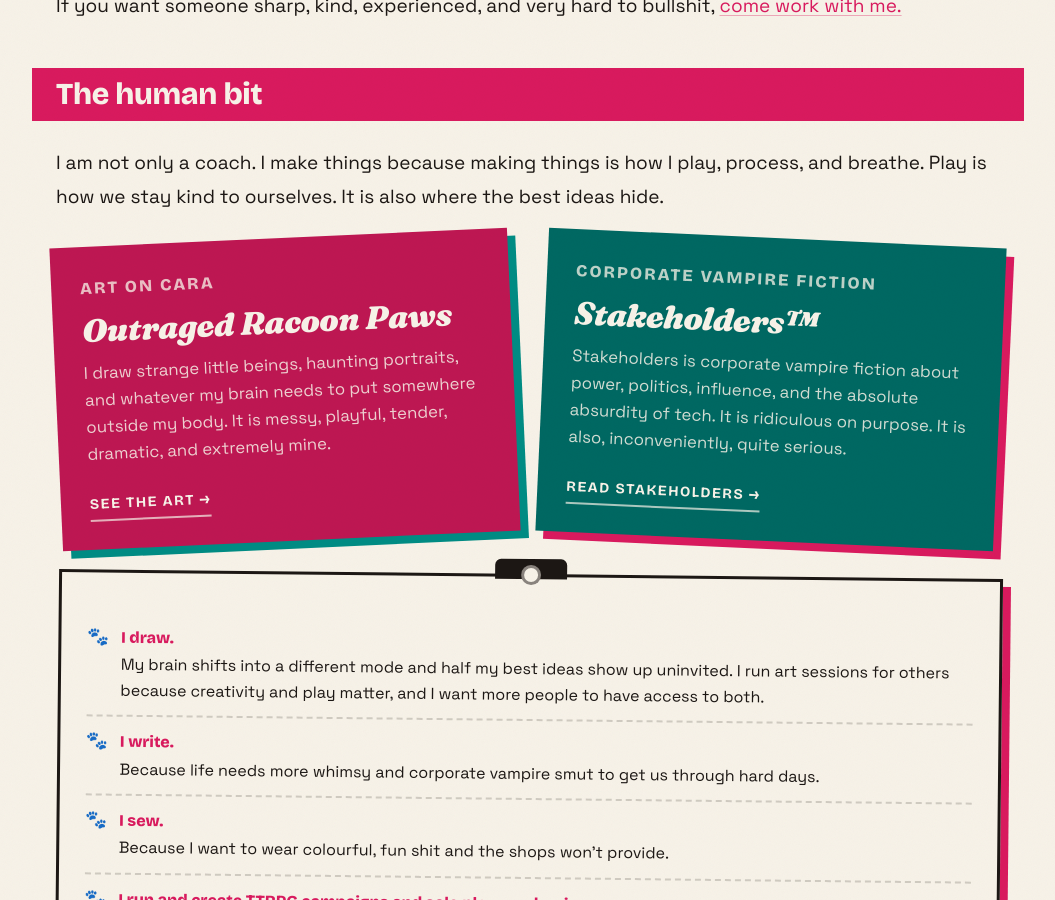
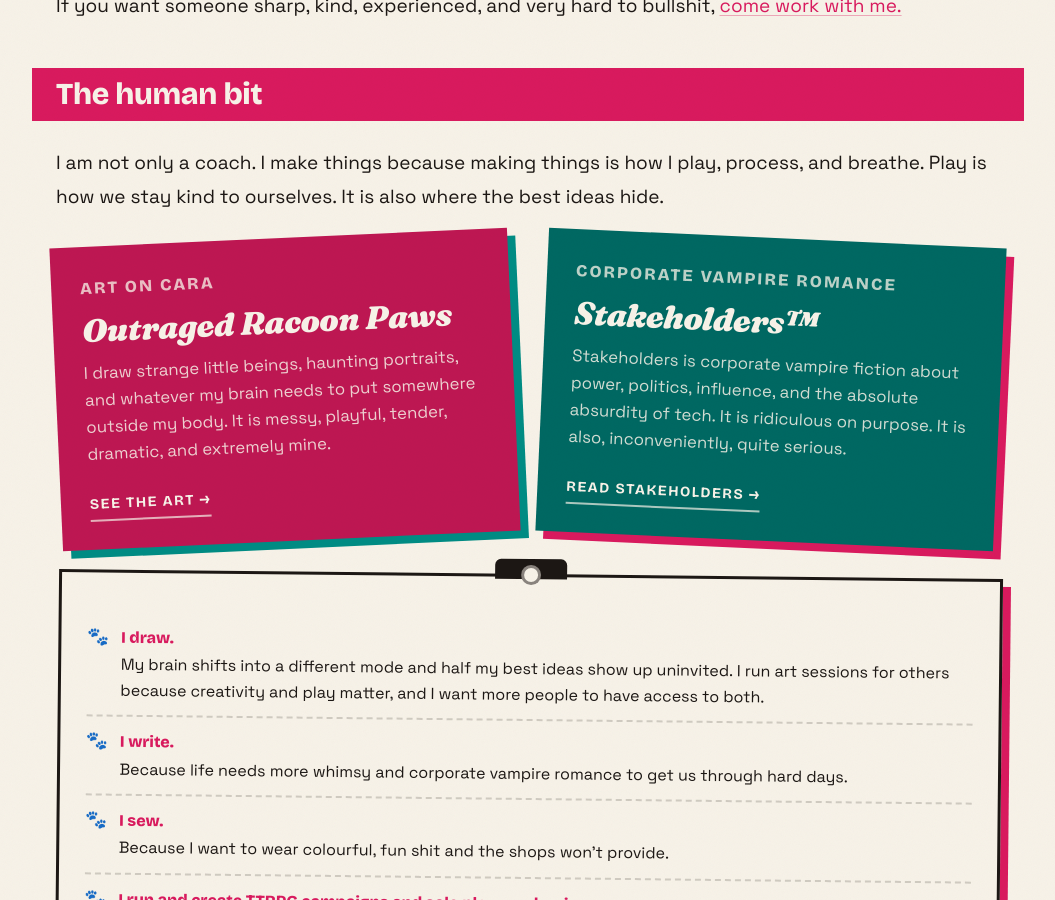
Before and after one commit to outragedpinkracoon/outragedpinkracoon.github.io, a Jekyll site: the page built from pages/who-is-val.md, in a window 1280 px wide and 900 px high, scrolled down 3143 px. Shown: the whole window, without its empty margins (112-1167 px from the left). Built offline with Jekyll 4.4.1, drawn with Linux system fonts in a browser that asks for light colours; comment, search, counter and statistics services are not loaded.

Commit message:
Update Stakeholders description to 'corporate vampire romance'
Co-Authored-By: Claude Sonnet 4.6 <noreply@anthropic.com>

```diff
--- a/pages/who-is-val.md
+++ b/pages/who-is-val.md
@@ -91,7 +91,7 @@ description: "Val Dryden is an ILM-certified neurodivergent executive coach and
   </div>
 
   <div class="card creative-feature">
-    <p class="offer-label">Corporate vampire fiction</p>
+    <p class="offer-label">Corporate vampire romance</p>
     <h3><a href="https://stakeholdersbook.substack.com/about" target="_blank" rel="noopener noreferrer">Stakeholders&trade;<span class="sr-only"> (opens in new tab)</span></a></h3>
     <p>Stakeholders is corporate vampire fiction about power, politics, influence, and the absolute absurdity of tech. It is ridiculous on purpose. It is also, inconveniently, quite serious.</p>
     <a class="card-cta" href="https://stakeholdersbook.substack.com/about" target="_blank" rel="noopener noreferrer">Read Stakeholders <span aria-hidden="true">→</span><span class="sr-only"> (opens in new tab)</span></a>
@@ -106,7 +106,7 @@ description: "Val Dryden is an ILM-certified neurodivergent executive coach and
     </li>
     <li class="next-steps__item">
       <span class="next-steps__check" aria-hidden="true">🐾</span>
-      <div class="next-steps__content"><strong>I write.</strong> Because life needs more whimsy and corporate vampire smut to get us through hard days.</div>
+      <div class="next-steps__content"><strong>I write.</strong> Because life needs more whimsy and corporate vampire romance to get us through hard days.</div>
     </li>
     <li class="next-steps__item">
       <span class="next-steps__check" aria-hidden="true">🐾</span>
```
